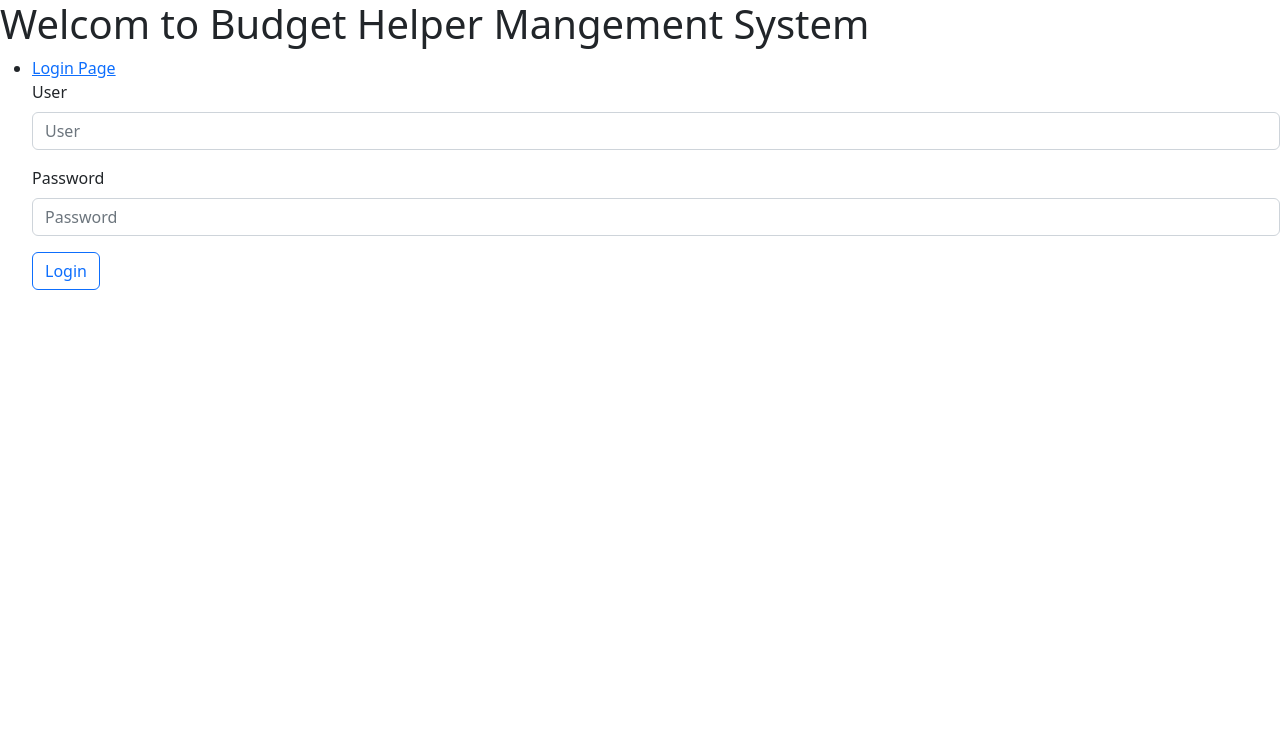
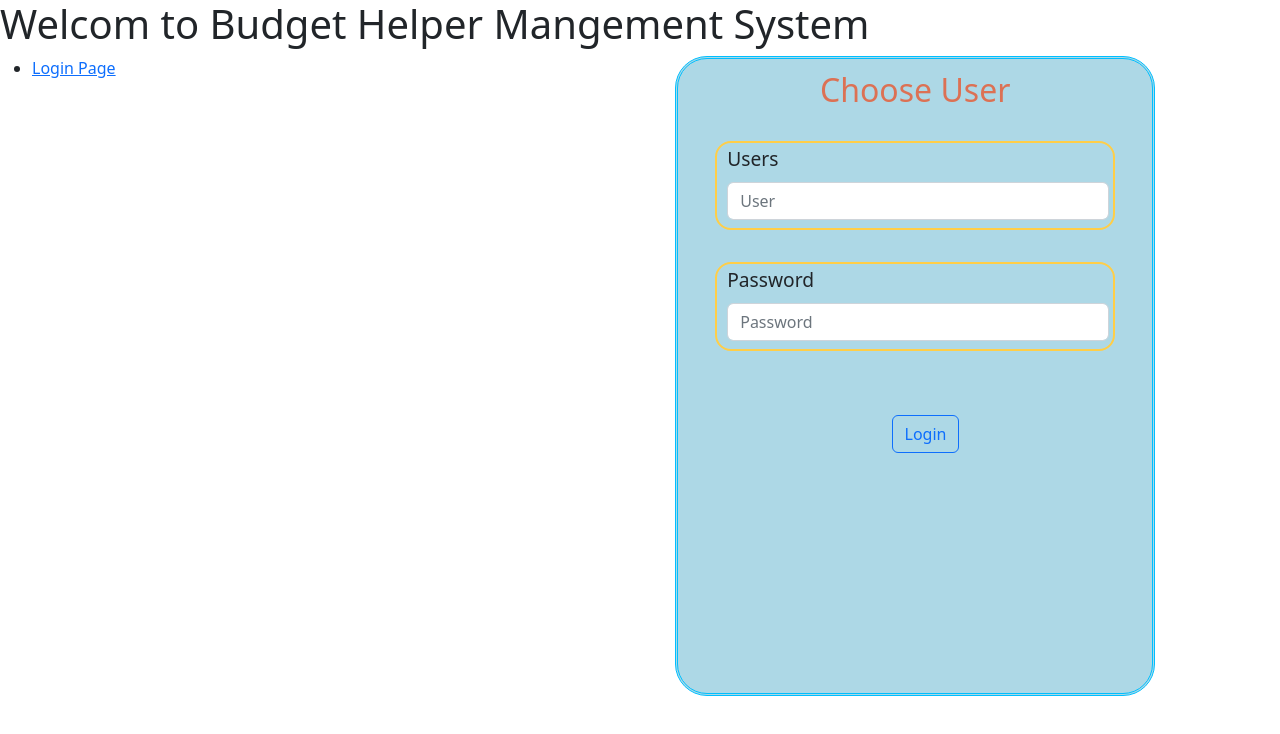
Before and after one commit to GKD890/BudgetHelper-Management, a React (Create React App) app: page /login in a window 1280 px wide. Shown: the top 734 px of the page. Built offline with nearby package versions, Linux system fonts and the light colour scheme.

Commit message:
add styles

```diff
--- a/src/App.css
+++ b/src/App.css
@@ -36,3 +36,10 @@
     transform: rotate(360deg);
   }
 }
+
+.header {
+  width: 100%;
+  height: 15%;
+  display:flex;
+  align-content: center;
+}
--- a/src/App.tsx
+++ b/src/App.tsx
@@ -7,8 +7,10 @@ import LoginTab from './components/login/login';
 export default function App() {
   return (
     <div>
+      <div className='header'>
+        <h1> Welcom to Budget Helper Mangement System</h1>
+      </div>
 
-      <h1> Welcom to Budget Helper Mangement System</h1>
 
       <nav>
         <ul>
--- a/src/components/input.tsx
+++ b/src/components/input.tsx
@@ -3,6 +3,7 @@ import { Form } from 'react-bootstrap';
 
 type InputProps = {
     className?: string;
+    size? : number;
     placeholder: string;
     type: string;
     maxLength?: number;
@@ -17,6 +18,7 @@ export const ReactInput = (props:InputProps) => {
         placeholder={props.placeholder}
         type={props.type}
         value = {value}
+        htmlSize = {props.size}
         onChange={handleValue} />
     )
 }
--- a/src/components/login/login.tsx
+++ b/src/components/login/login.tsx
@@ -5,8 +5,6 @@ import Form from 'react-bootstrap/Form';
 
 
 type LoginProps = {
-    userLabel: string;
-    passwdLabel: string;
     className?: string;
 }
 export default function LoginTab(props:LoginProps):ReactElement {
@@ -18,22 +16,21 @@ export default function LoginTab(props:LoginProps):ReactElement {
         console.log("loged in");
     }
     return(
-        <Form onSubmit={submitHandler}>
-            <Form.Group className='mb-3' >
-            {/* <Form.Group className={props.className} > */}
-                <Form.Label > {props.userLabel} </Form.Label>
-                    <ReactInput placeholder='User' type='text' / >
+        <Form onSubmit={submitHandler} method='POST'>
+
+            <Form.Group className={props.className} >
+                <Form.Label className='loginLabel' > Users </Form.Label>
+                    <ReactInput placeholder='User' type='text' className="loginInput" / >
             </Form.Group>
 
-            <Form.Group className='mb-3' >
-            {/* <Form.Group className={props.className} > */}
-                <Form.Label > {props.passwdLabel} </Form.Label>
-                    <ReactInput placeholder='Password' type='password' / >
-
+            <p id='divi'></p>
+            <Form.Group className={props.className} >
+                <Form.Label className='loginLabel' > Password </Form.Label>
+                    <ReactInput placeholder='Password' type='password' className="loginInput" / >
             </Form.Group>
 
             <Form.Group>
-            <Button variant="outline-primary" type="submit">
+            <Button className='loginButtion' variant="outline-primary" type="submit">
                 Login
             </Button>
 
--- /dev/null
+++ b/src/pages/LoginPage.css
@@ -0,0 +1,81 @@
+
+/* body {
+    background-color: lightskyblue;
+    opacity: 0.7;
+} */
+
+::-moz-placeholder {
+    color: #CECFD2;
+    opacity: 1;
+}
+
+body {
+    padding: 0;
+    margin: 0;
+    height: 100%;
+    font-size: 16px;
+    background-repeat: no-repeat;
+    background-position: left top;
+    background-color: #242645;
+    color: #fff;
+    font-family: 'Source Sans Pro';
+    background-size: 100%;
+}
+
+.loginTab {
+    float:right;
+    /* width: auto; */
+    margin-right: 10%;
+    border-style: double;
+    border-radius: 2rem;
+    width: 30rem;
+    height: 40rem;
+    border-color: deepskyblue;
+    background-color: #add8e6;
+    padding-top: 12px;
+}
+
+
+.form-group{
+    margin-left: auto;
+    margin-right: auto;
+    margin-top: 2rem;
+    width: 25rem;
+    padding-top: 2px;
+    padding-left: 10px;
+    padding-bottom: 8px;
+    padding-right: 4px;
+
+    border: 2px solid #ffce48;
+    padding: 0.3, 0,0,0 rem ;
+    box-sizing: border-box;
+    border-radius: 1rem;
+
+    padding:10,5,5,5 px;
+
+}
+
+.form-group label {
+    font-size: 1.2em;
+    display: block;
+    position:relative;
+}
+
+.loginInput {
+    /* width: 70%; */
+    display: block;
+}
+
+.loginTab h2 {
+    color:rgb(220, 113, 84) ;
+    margin-top: 4 rem;
+    text-align: center;
+
+}
+
+.loginTab button {
+    margin-left: 45%;
+    margin-right: 40%;
+    display: block;
+    margin-top: 4rem;
+}
--- /dev/null
+++ b/src/pages/LoginPage.css.d.ts
@@ -0,0 +1,4 @@
+// export const body: string;
+// // export const loginTab: string;
+// export const form: string;
+// export const h2: string;
--- a/src/pages/LoginPage.tsx
+++ b/src/pages/LoginPage.tsx
@@ -1,9 +1,16 @@
 import LoginTab from "../components/login/login";
+// import s from "./LoginPage.css" ;
+// import "./LoginPage.css";
+import "./LoginPage.css";
 
 export const LoginPage = ():React.ReactElement => {
 
-        return (
-          <LoginTab userLabel='User' passwdLabel='Password' className="mb-3" />
-        );
+  return (
+    <div className="loginTab" >
+    <h2> Choose User </h2>
+      <LoginTab className="form-group"  />
+    </div>
+
+    );
 
 }
--- a/tsconfig.json
+++ b/tsconfig.json
@@ -1,6 +1,6 @@
 {
   "compilerOptions": {
-    "target": "es5",
+    "target": "ES6",
     "lib": [
       "dom",
       "dom.iterable",
```
Also changed, not shown: public/login.jpg (added), 1 other file (tests, documents, lock files or other folders).
